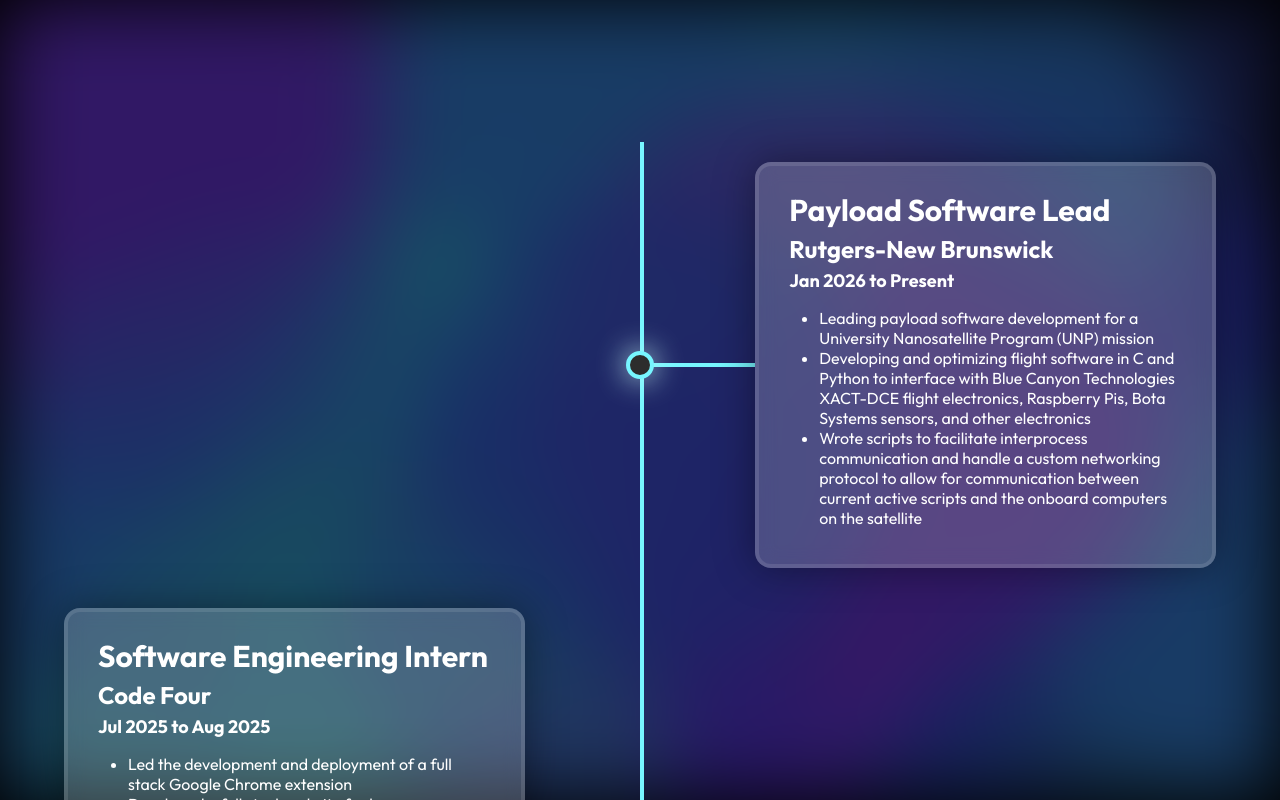
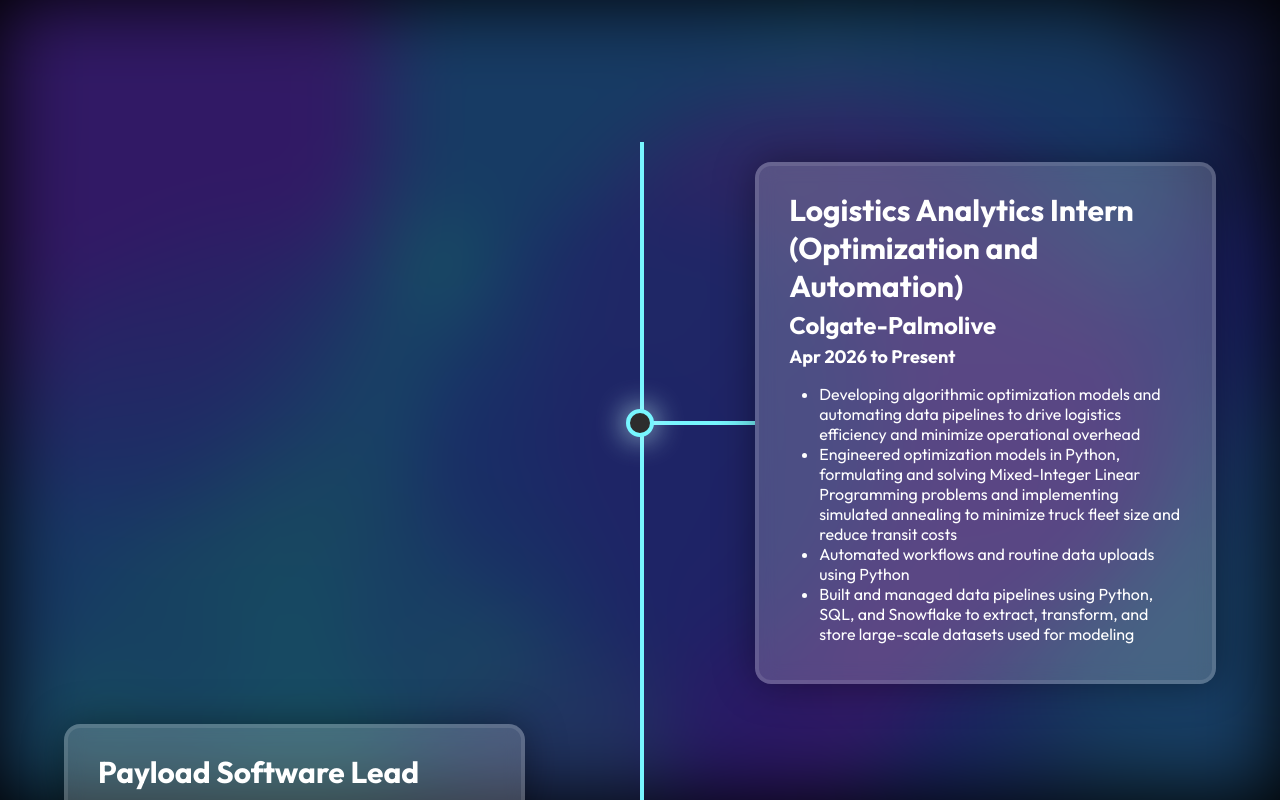
Before and after one commit to sbhat300/sbhat300.github.io, a React (Create React App) app in the folder frontend/: page /experience in a window 1280 px wide. Shown: the top 800 px of the page. Built offline with nearby package versions, Linux system fonts and the light colour scheme.

Commit message:
colgate experience

```diff
--- a/frontend/src/components/ExperiencePage/ExperiencePage.jsx
+++ b/frontend/src/components/ExperiencePage/ExperiencePage.jsx
@@ -5,6 +5,18 @@
 
 const ExperiencePage = () => {
   const experiences = [
+    {
+      title: "Logistics Analytics Intern (Optimization and Automation)",
+      start: "Apr 2026",
+      end: "Present",
+      company: "Colgate-Palmolive",
+      description: [
+        "Developing algorithmic optimization models and automating data pipelines to drive logistics efficiency and minimize operational overhead",
+        "Engineered optimization models in Python, formulating and solving Mixed-Integer Linear Programming problems and implementing simulated annealing to minimize truck fleet size and reduce transit costs",
+        "Automated workflows and routine data uploads using Python",
+        "Built and managed data pipelines using Python, SQL, and Snowflake to extract, transform, and store large-scale datasets used for modeling"
+      ]
+    },
     {
       title: "Payload Software Lead",
       start: "Jan 2026",
```
